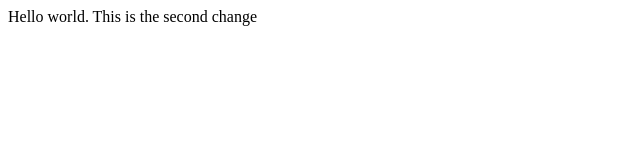
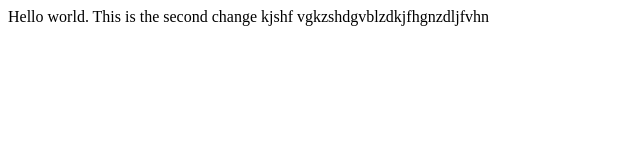
Before and after one commit to dkaushik95/pythonScripts, a plain HTML site: page index.html in a window 1280 px wide. Shown: the whole page, without its empty margins (0-640 px from the left). Drawn offline with Linux system fonts and the light colour scheme.

Commit message:
xjdgfnbvlxodjfgnbv

```diff
--- a/index.html
+++ b/index.html
@@ -8,6 +8,6 @@
 </head>
 <body>
     Hello world. This is the second change
-
+    kjshf vgkzshdgvblzdkjfhgnzdljfvhn
 </body>
 </html>
```
